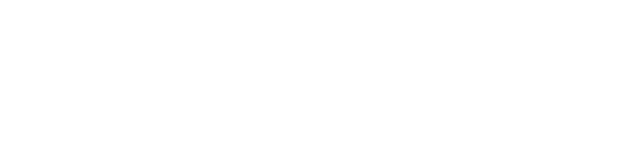
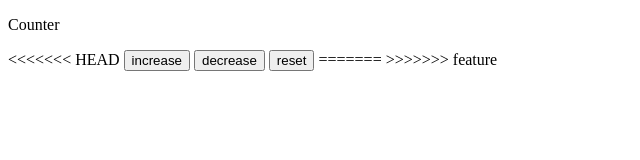
Before and after one commit to JAEMINKWAK/Counter, a plain HTML site: page index.html in a window 1280 px wide. Shown: the whole page, without its empty margins (0-640 px from the left). Drawn offline with Linux system fonts and the light colour scheme.

Commit message:
Committing changes before switching branches

```diff
--- a/index.html
+++ b/index.html
@@ -8,6 +8,13 @@
     <link rel="stylesheet" href="style.css" />
   </head>
   <body>
+    <p>Counter</p>
+<<<<<<< HEAD
+    <button>increase</button>
+    <button>decrease</button>
+    <button>reset</button>
+=======
+>>>>>>> feature
     <script src="main.js"></script>
   </body>
 </html>
```
